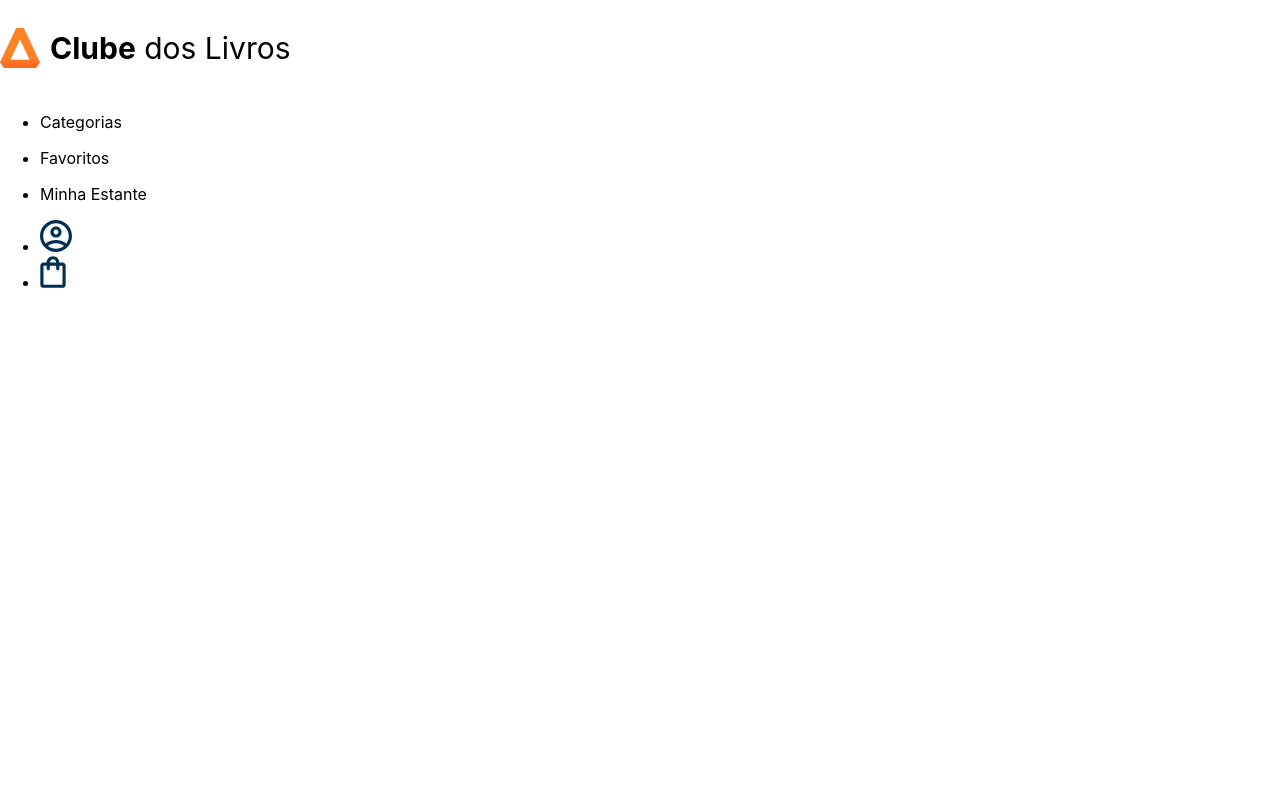
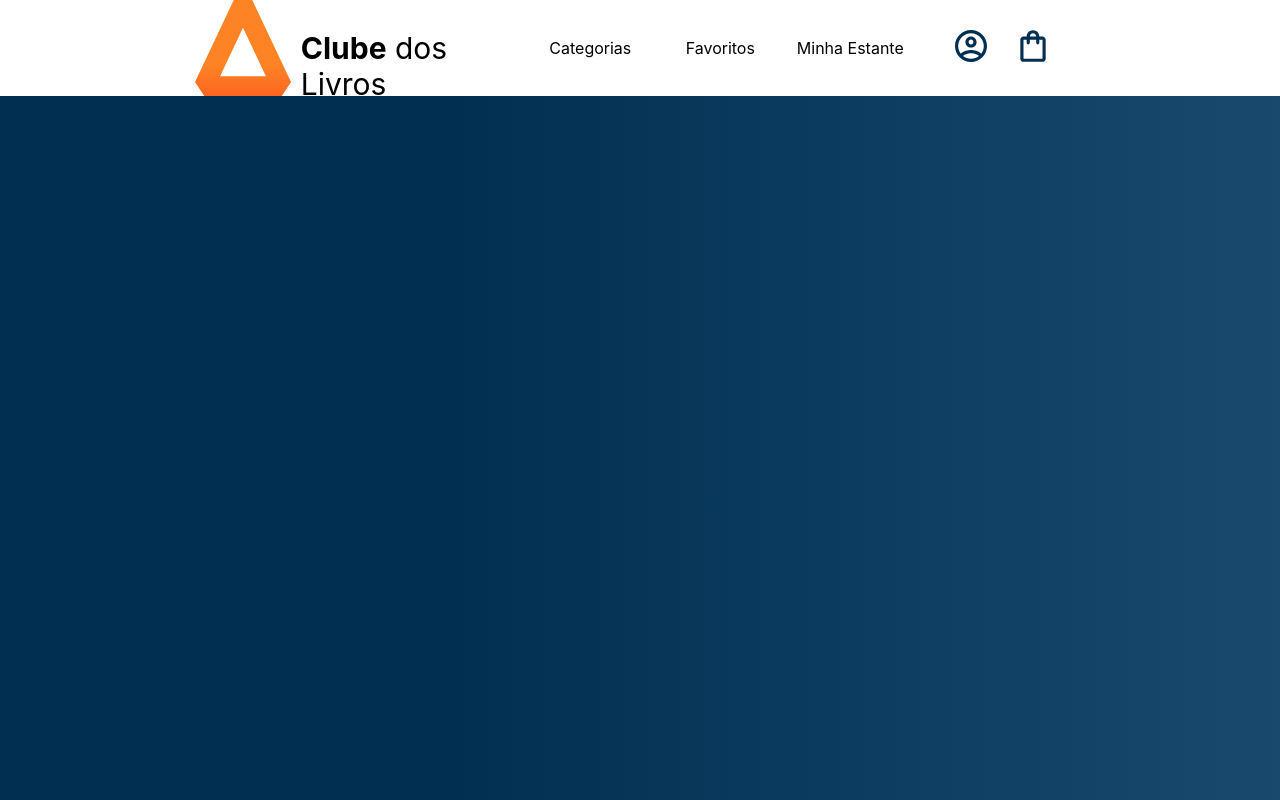
Before and after one commit to EduardoPSRodrigues/clubedoslivros, a React (Create React App) app: page / in a window 1280 px wide. Built offline with nearby package versions, Linux system fonts and the light colour scheme.

Commit message:
Estilizando o menu do site

```diff
--- a/src/App.css
+++ b/src/App.css
@@ -0,0 +1,42 @@
+.App {
+  width: 100vw;
+  height: 100vh;
+  background-image: linear-gradient(90deg, #002f52 35%, #326589 165%);
+}
+
+.App-header {
+  background-color: #fff;
+  display: flex;
+  justify-content: center;
+}
+
+.menu {
+  display: flex;
+}
+
+.opçãomenu {
+  display: flex;
+  justify-content: center;
+  align-items: center;
+  text-align: center;
+  height: 100%;
+  padding: 0 5px;
+  font-size: 16px;
+  min-width: 120px;
+  cursor: pointer;
+}
+
+li {
+  list-style: none;
+}
+
+.icones {
+    display: flex;
+    align-items: center;
+}
+
+.icone {
+   margin-right: 40px;
+   width: 25px;
+
+}
```
